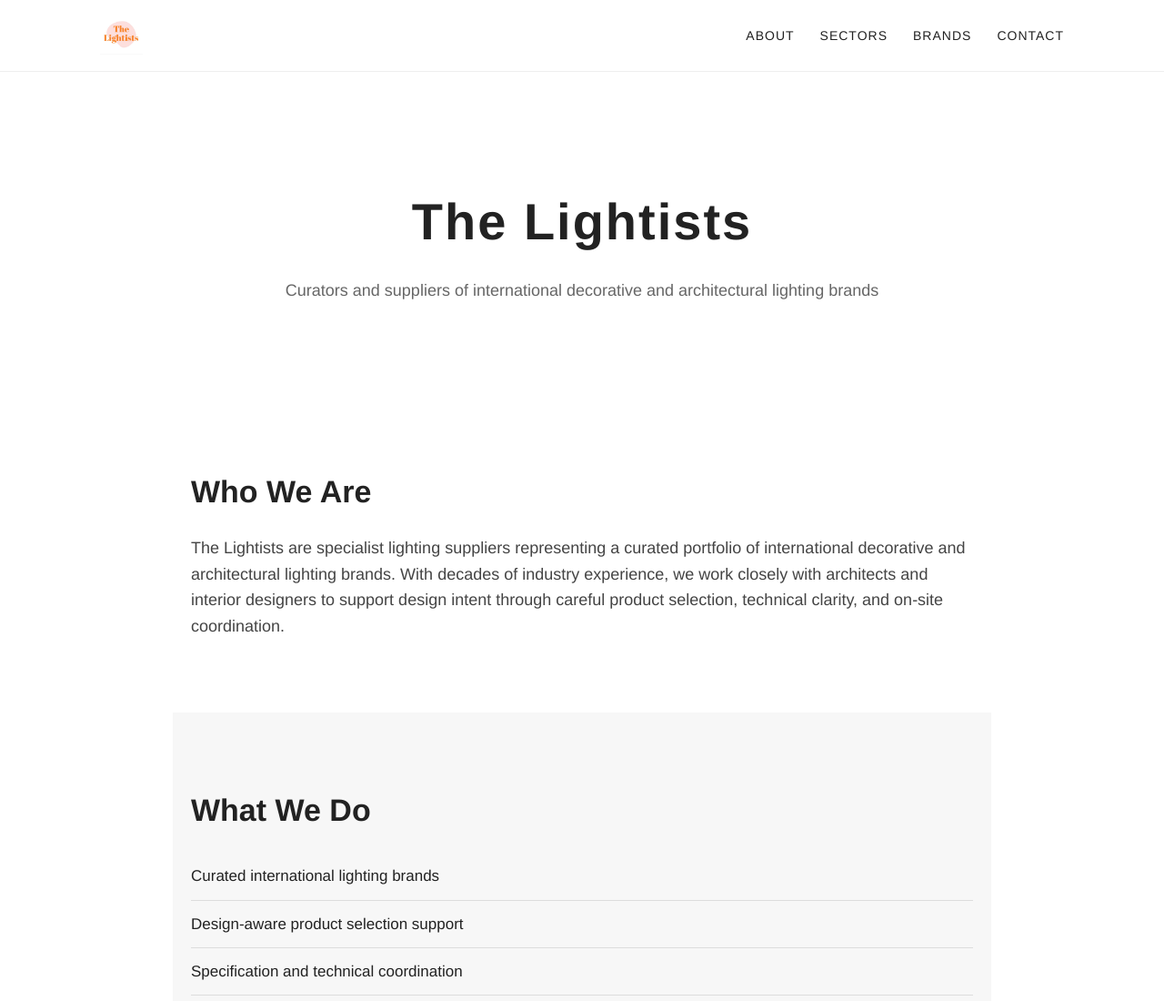
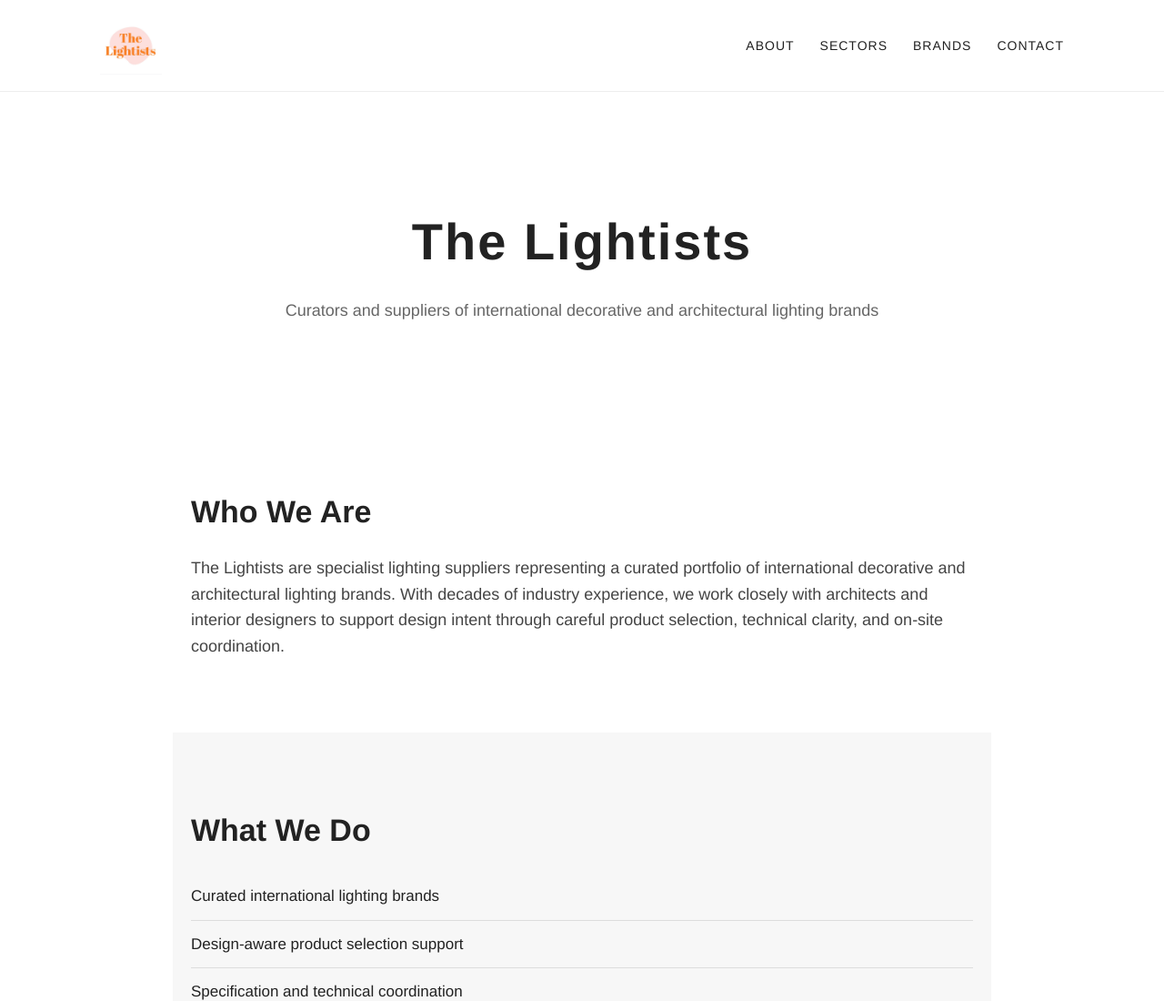
Before and after one commit to mohinidhillon0505/the-lightists, a plain HTML site: page index.html in a window 1280 px wide. Shown: the top 1100 px of the page at 91% size. Drawn offline with Linux system fonts and the light colour scheme.

Commit message:
Update style.css
 style.css

```diff
--- a/style.css
+++ b/style.css
@@ -29,7 +29,8 @@
 }
 
 .logo {
-  height: 42px;
+  height: 60px;
+  margin-top: 4px;
 }
 
 .nav-links {
```
